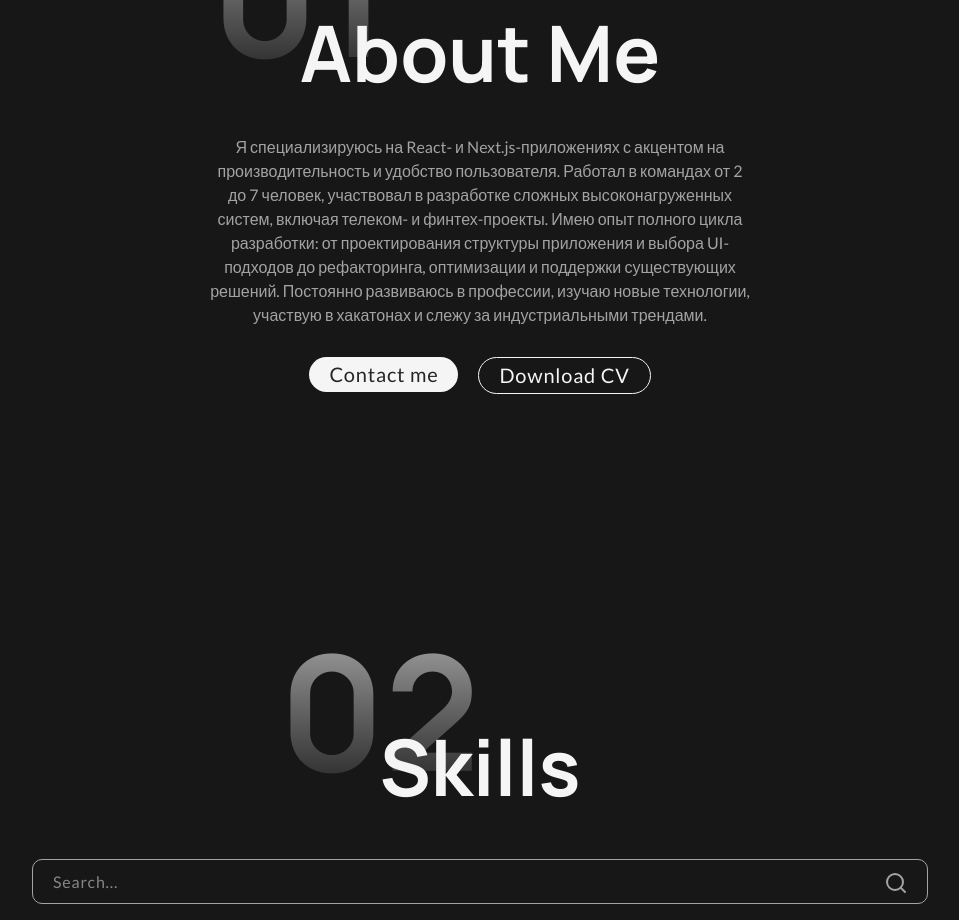
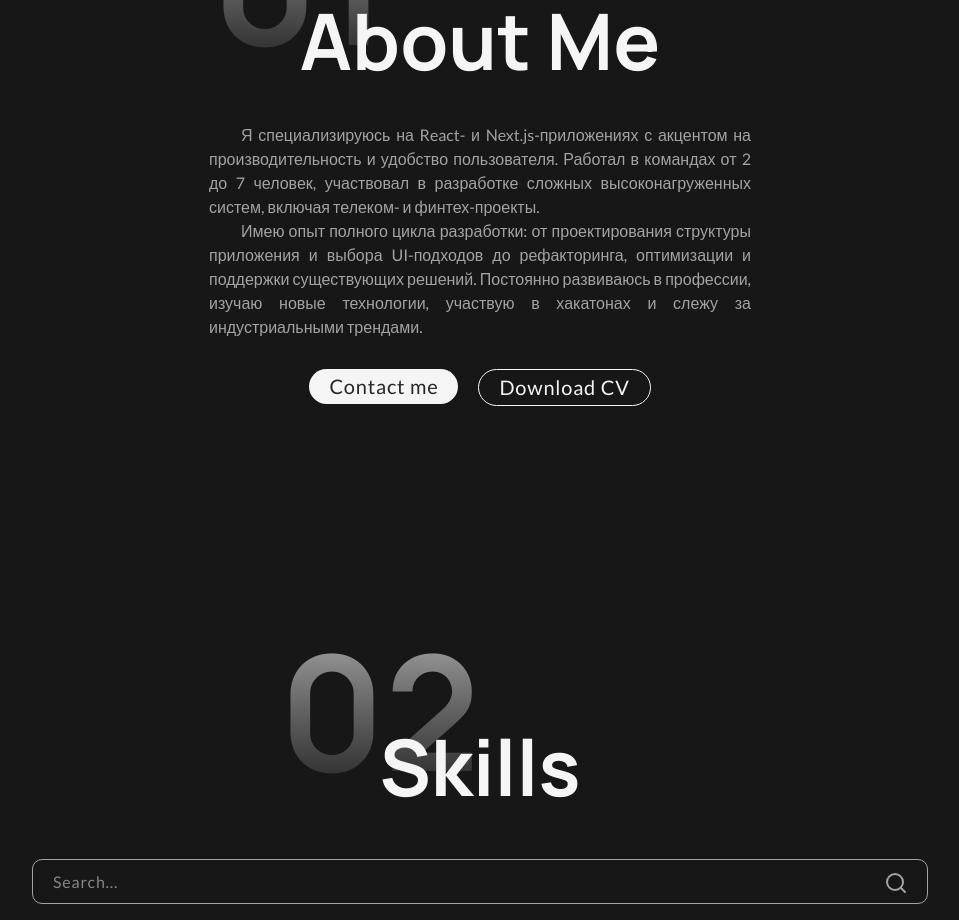
Before and after one commit to NikolaenkoFrontendCV/frontend, a Next.js app: page /ru in a window 1280 px wide. Shown: the part 1060-1980 px from the top of the page, without its empty margins (160-1119 px from the left). Built offline with nearby package versions, Linux system fonts and the light colour scheme.

Commit message:
refactor: refactor style text in about section

```diff
--- a/app/ru/page.tsx
+++ b/app/ru/page.tsx
@@ -128,7 +128,7 @@ export default function Page() {
               <SectionTitle number="01" title="About Me" />
               <AnimationText
                 direction="bottomToTop"
-                className="font-lato relative flex w-min min-w-full shrink-0 flex-col justify-center text-center text-[16px] leading-0 text-[#a3a3a3]"
+                className="font-lato relative flex w-min min-w-full shrink-0 flex-col justify-center text-justify indent-8 text-[16px] leading-0 text-[#a3a3a3]"
                 data-node-id="2109:177"
               >
                 <p className="leading-normal whitespace-pre-wrap">
@@ -136,6 +136,8 @@ export default function Page() {
                   на производительность и удобство пользователя. Работал в
                   командах от 2 до 7 человек, участвовал в разработке сложных
                   высоконагруженных систем, включая телеком- и финтех-проекты.
+                </p>
+                <p className="leading-normal whitespace-pre-wrap">
                   Имею опыт полного цикла разработки: от проектирования
                   структуры приложения и выбора UI-подходов до рефакторинга,
                   оптимизации и поддержки существующих решений. Постоянно
```
